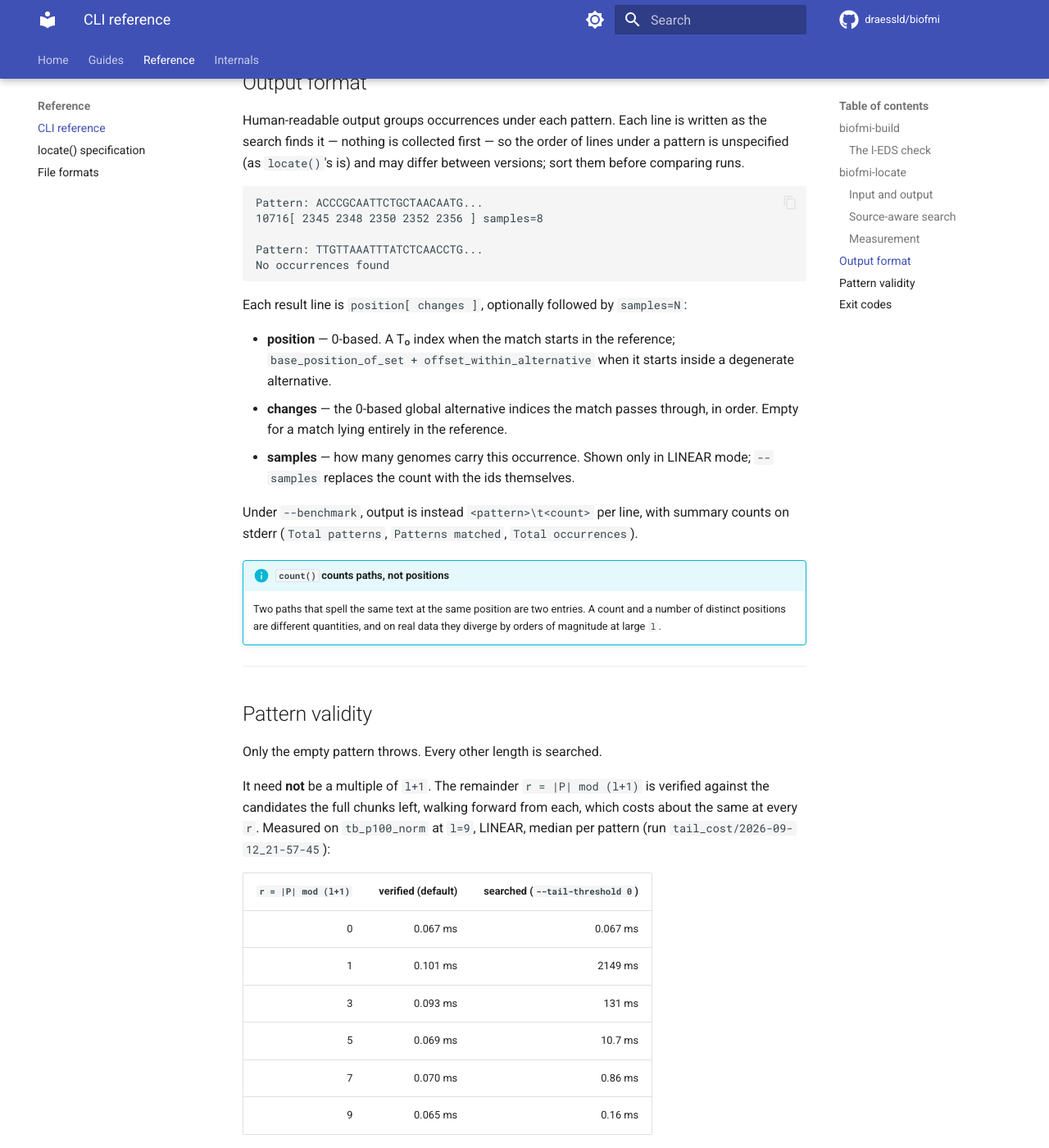
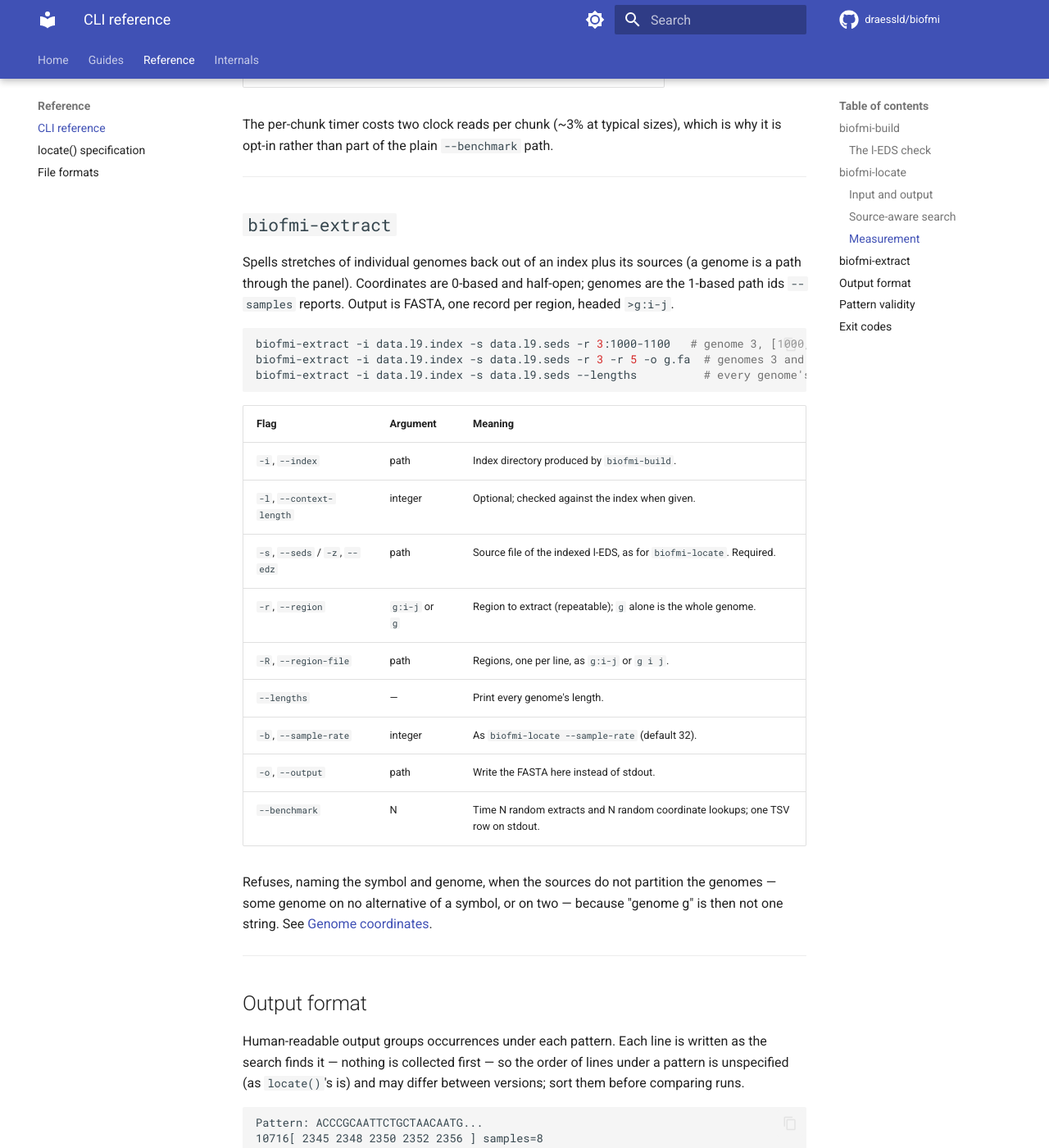
Before and after one commit to draessld/biofmi, an MkDocs documentation site: the page built from docs/cli.md, in a window 1280 px wide and 1400 px high, scrolled down 3520 px. Shown: the whole window at 82% size. Built offline with MkDocs 1.6.1 and Material for MkDocs 9.7.7, drawn with Linux system fonts in a browser that asks for light colours; comment, search, counter and statistics services are not loaded; some of the changed text lies outside the part shown.

Commit message:
docs: one narrative for the integration branch
CLAUDE.md: test status for both integration heads (BioFMI 10/10 unit,
26/26 e2e; edsparser 7/7, 9/9 suites); the submodule paragraph names the
edsparser integration head and what it carries; Resolved gains the .meta
format version and the streaming/counting locate; the genome-coordinates
section records the re-check on the integration head (100/100 genomes,
258,746 coordinate pairs on 200 patterns; locate output and every index
file but .meta unchanged against 2c4f423).

TODO.md: §4b and §7c point at the integration branches (push those; the
merged feature branches can go; vcf-group-split's copy of the 4b fix is
not taken); §9's dependency on the submodule is met.

docs/cli.md: biofmi-extract, --genome-coords and --sample-rate, which
extract-genome added without a CLI reference entry.

Co-Authored-By: Claude Opus 5.5 <noreply@anthropic.com>

````diff
--- a/docs/cli.md
+++ b/docs/cli.md
@@ -68,6 +68,8 @@ biofmi-locate -i data.l9.index -l 9 -P patterns.txt -o hits.txt
 | `-s`, `--seds` | path | Source file of the indexed l-EDS (`.seds` or `.edz`; format auto-detected). Switches the search to **LINEAR** — a match must lie on a single path through the panel. |
 | `-z`, `--edz` | path | Same, but forces binary EDZ parsing regardless of extension. Mutually exclusive with `-s`. |
 | `--samples` | — | List the genome ids carrying each occurrence rather than just their count. Requires `-s` or `-z`. |
+| `--genome-coords` | — | List each carrying genome as `id:position`, the occurrence's start in that genome's own coordinates. Implies `--samples`; requires `-s` or `-z` and sources that partition the genomes. See [Genome coordinates](locate_spec.md#genome-coordinates). |
+| `--sample-rate` | integer | Sample the per-genome prefix sums `--genome-coords` uses every `b` degenerate symbols (default 32). `1` stores them all; larger trades memory for a walk of up to `b` symbols per lookup. |
 
 Without `-s`/`-z` the search is **CARTESIAN** and pairs every alternative of one
 degenerate symbol with every alternative of the next. On an l-EDS that was
@@ -116,6 +118,38 @@ which is why it is opt-in rather than part of the plain `--benchmark` path.
 
 ---
 
+## `biofmi-extract`
+
+Spells stretches of individual genomes back out of an index plus its sources
+(a genome is a path through the panel). Coordinates are 0-based and half-open;
+genomes are the 1-based path ids `--samples` reports. Output is FASTA, one
+record per region, headed `>g:i-j`.
+
+```bash
+biofmi-extract -i data.l9.index -s data.l9.seds -r 3:1000-1100   # genome 3, [1000,1100)
+biofmi-extract -i data.l9.index -s data.l9.seds -r 3 -r 5 -o g.fa  # genomes 3 and 5, whole
+biofmi-extract -i data.l9.index -s data.l9.seds --lengths          # every genome's length
+```
+
+| Flag | Argument | Meaning |
+|---|---|---|
+| `-i`, `--index` | path | Index directory produced by `biofmi-build`. |
+| `-l`, `--context-length` | integer | Optional; checked against the index when given. |
+| `-s`, `--seds` / `-z`, `--edz` | path | Source file of the indexed l-EDS, as for `biofmi-locate`. Required. |
+| `-r`, `--region` | `g:i-j` or `g` | Region to extract (repeatable); `g` alone is the whole genome. |
+| `-R`, `--region-file` | path | Regions, one per line, as `g:i-j` or `g i j`. |
+| `--lengths` | — | Print every genome's length. |
+| `-b`, `--sample-rate` | integer | As `biofmi-locate --sample-rate` (default 32). |
+| `-o`, `--output` | path | Write the FASTA here instead of stdout. |
+| `--benchmark` | N | Time N random extracts and N random coordinate lookups; one TSV row on stdout. |
+
+Refuses, naming the symbol and genome, when the sources do not partition the
+genomes — some genome on no alternative of a symbol, or on two — because
+"genome g" is then not one string. See
+[Genome coordinates](locate_spec.md#genome-coordinates).
+
+---
+
 ## Output format
 
 Human-readable output groups occurrences under each pattern. Each line is written
@@ -139,7 +173,8 @@ Each result line is `position[ changes ]`, optionally followed by `samples=N`:
 - **changes** — the 0-based global alternative indices the match passes
   through, in order. Empty for a match lying entirely in the reference.
 - **samples** — how many genomes carry this occurrence. Shown only in LINEAR
-  mode; `--samples` replaces the count with the ids themselves.
+  mode; `--samples` replaces the count with the ids themselves, and
+  `--genome-coords` with `id:position` pairs, e.g. `samples=2{ 3:10811 7:10790 }`.
 
 Under `--benchmark`, output is instead `<pattern>\t<count>` per line, with
 summary counts on stderr (`Total patterns`, `Patterns matched`,
````
Also changed, not shown: CLAUDE.md (+20 -6 lines), TODO.md (+20 -10 lines).
